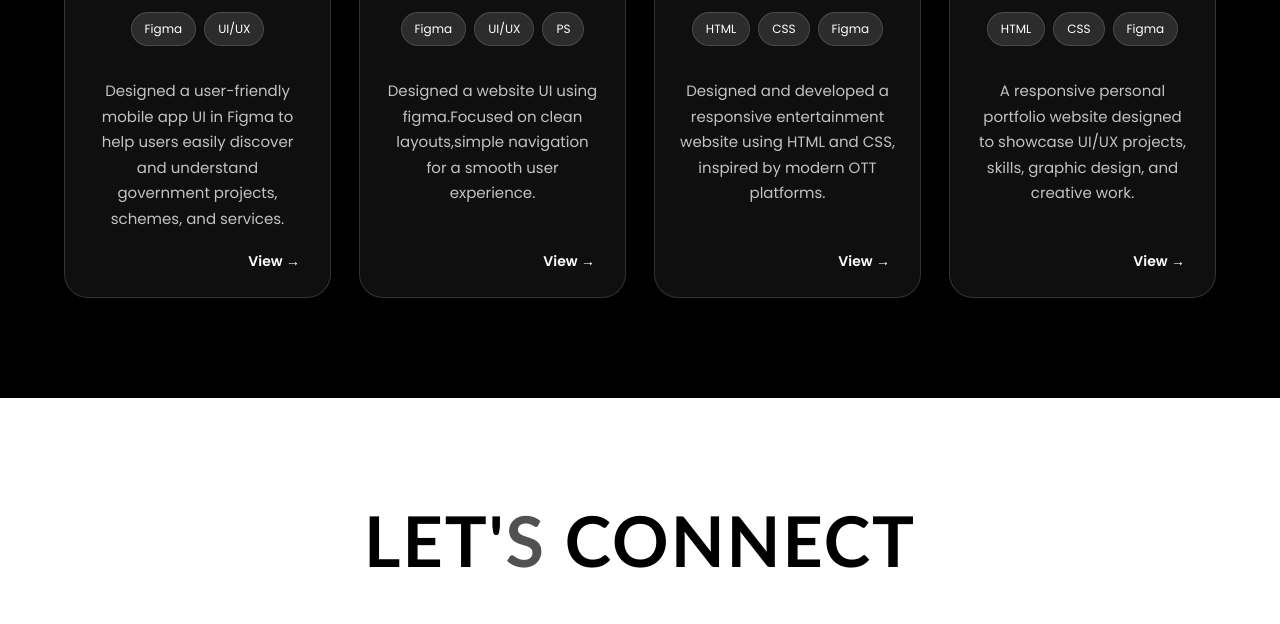
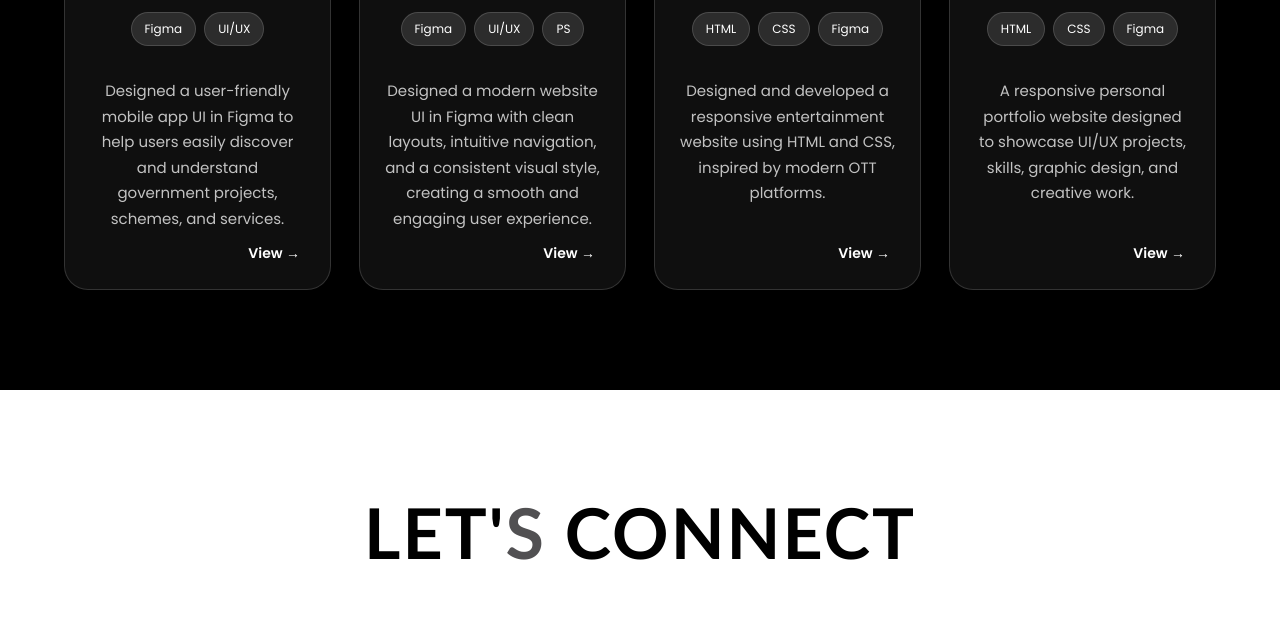
Before and after one commit to aslamak7/pedri, a plain HTML site: page index.html in a window 1280 px wide. Shown: the part 2457-3081 px from the top of the page. Drawn offline with Linux system fonts and the light colour scheme.

Commit message:
Update portfolio

```diff
--- a/index.html
+++ b/index.html
@@ -219,7 +219,7 @@ I focus on pacing, and polished visuals to make every video impactful.
 
                 <div class="project-content">
 
-                    <h3>Website UI Design</h3>
+                    <h3>Website UI <br>Design</h3>
 
                     <div class="project-tags">
                         <span>Figma</span>
@@ -227,7 +227,7 @@ I focus on pacing, and polished visuals to make every video impactful.
                         <span class="photoshop-tag">PS</span>
                     </div>
 
-                    <p>Designed a website  UI using figma.Focused on clean layouts,simple navigation for a smooth user experience.
+                    <p>Designed a modern website UI in Figma with clean layouts, intuitive navigation, and a consistent visual style, creating a smooth and engaging user experience.
 
                     </p>
 
--- a/style.css
+++ b/style.css
@@ -863,6 +863,7 @@ position: relative;
 /* Description */
 
 .project-content p {
+    height: 150px;
     text-align: center;
     color: rgba(255, 255, 255, 0.75);
     margin-top: 12px;
@@ -871,7 +872,7 @@ position: relative;
 
     line-height: 1.7;
 
-    margin-bottom: 20px;
+    margin-bottom:15px;
 }
 
 
@@ -1026,7 +1027,7 @@ position: relative;
 
         line-height:2;
 
-        margin-bottom: 15px;
+
     }
 
 
```
